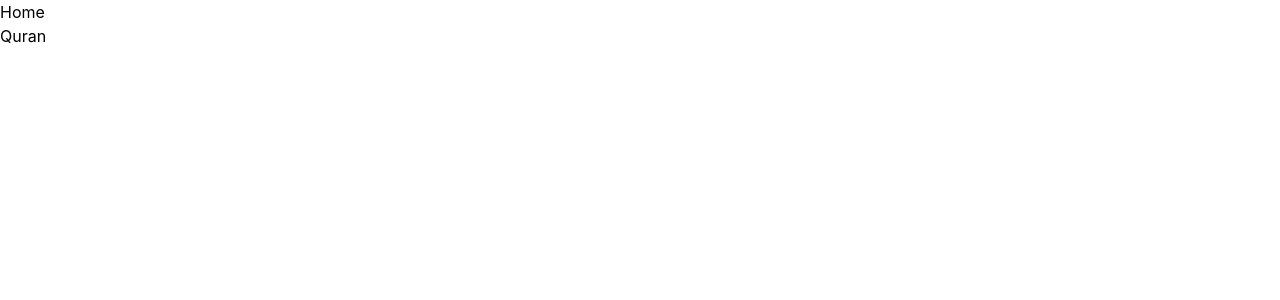
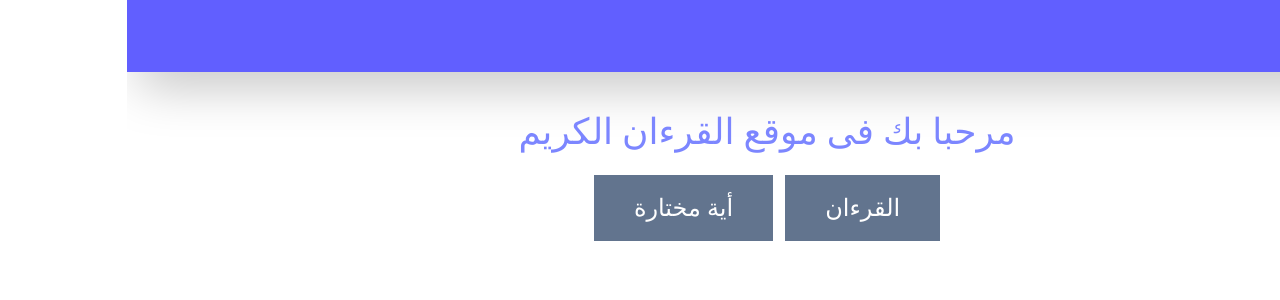
Before and after one commit to ahmedabdelhalemmohamed/QuranWeb, a React (Vite) app: page / in a window 1280 px wide. Shown: the top 300 px of the page. Built offline with nearby package versions, Linux system fonts and the light colour scheme.

Commit message:
starting in home page

```diff
--- a/index.html
+++ b/index.html
@@ -1,5 +1,5 @@
 <!doctype html>
-<html lang="en">
+<html lang="en" dir="rtl">
   <head>
     <meta charset="UTF-8" />
     <link rel="icon" type="image/svg+xml" href="/favicon.svg" />
--- a/src/App.jsx
+++ b/src/App.jsx
@@ -2,7 +2,8 @@ import React from 'react'
 import Home from './pages/Home'
 import { Route, Routes } from 'react-router-dom'
 import Navbar from './components/Navbar'
-import Quran from './components/Quran'
+import Quran from './pages/Quran'
+import RandomAyah from './pages/randomAyah'
 
 const App = () => {
   return (
@@ -11,6 +12,7 @@ const App = () => {
       <Routes>
         <Route path='/' element={<Home />}/>
         <Route path='/quran' element={<Quran />}/>
+        <Route path='/randomAyah' element={<RandomAyah />}/>
       </Routes>
     </div>
   )
--- /dev/null
+++ b/src/components/Hello.jsx
@@ -0,0 +1,9 @@
+import React from 'react'
+
+const Hello = () => {
+  return (
+    <div className='text-4xl font-cairo animate-hello text-indigo-400'>مرحبا بك فى موقع القرءان الكريم</div>
+  )
+}
+
+export default Hello
--- a/src/components/Navbar.jsx
+++ b/src/components/Navbar.jsx
@@ -4,7 +4,7 @@ import { useLocation } from 'react-router-dom'
 const Navbar = () => {
   const location = useLocation();
   return (
-    <nav>{location.pathname === '/' ? <div>Home</div>: <div>other app</div>}</nav>
+    <nav className='bg-indigo-500 p-4 text-white shadow-2xl sticky inset-0'>{location.pathname === '/' ? <div className='font-cairo text-4xl'>القرءان</div>: <div>other app</div>}</nav>
   )
 }
 
--- a/src/index.css
+++ b/src/index.css
@@ -1 +1,24 @@
 @import "tailwindcss";
+
+
+@import url(https://fonts.googleapis.com/css?family=Cairo:200,300,regular,500,600,700,800,900);
+
+@theme {
+    --font-cairo: "Cairo";
+    --animate-hello: hello 1.5s forwards ease-in-out;
+}
+
+@keyframes hello {
+    0% {
+        opacity: 0;
+        transform: translateX(-100%);
+    }
+
+    50% {
+        opacity: .5;
+    }
+
+    100% {
+        opacity: 1;
+    }
+}
--- a/src/pages/Home.jsx
+++ b/src/pages/Home.jsx
@@ -1,12 +1,22 @@
 import React from 'react'
 import Navbar from '../components/Navbar'
-import Quran from '../components/Quran'
+import Quran from './Quran'
 import { Link } from 'react-router-dom'
+import Hello from '../components/Hello'
 
 const Home = () => {
   return (
-    <div>
-        <Link to="/quran" className='cursor-pointer'>Quran</Link>
+    <div className='text-center p-10 overflow-hidden'>
+        <Hello />
+        <div className='flex justify-center mt-10 space-x-3 text-white'>
+          <div>
+            <Link to="/quran" className='cursor-pointer mt-5  font-cairo text-2xl py-5 px-10 bg-slate-500 hover:bg-slate-400 transition-colors'>القرءان</Link>
+          </div>
+          <div>
+            <Link to="/randomAyah" className='cursor-pointer mt-5  font-cairo text-2xl py-5 px-10 bg-slate-500 hover:bg-slate-400 transition-colors'>أية مختارة</Link>
+          </div>
+
+        </div>
     </div>
   )
 }
--- /dev/null
+++ b/src/pages/RandomAyah.jsx
@@ -0,0 +1,9 @@
+import React from 'react'
+
+const RandomAyah = () => {
+  return (
+    <div>RandomAyah</div>
+  )
+}
+
+export default RandomAyah
```
Also changed, not shown: src/pages/Quran.jsx (renamed from src/components/Quran.jsx).
